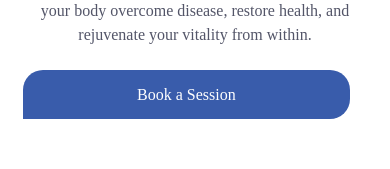
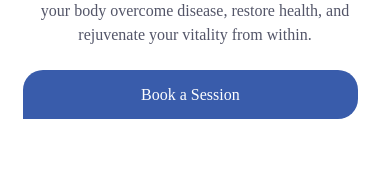
Before and after one commit to shiyam312001/arulneri, a Next.js app: page / in a window 390 px wide. Shown: the part 595-764 px from the top of the page. Built offline with nearby package versions, Linux system fonts and the light colour scheme; no server answers; a web font is replaced by a local one.

Commit message:
'initial'

```diff
--- a/app/components/Testimonial.js
+++ b/app/components/Testimonial.js
@@ -151,7 +151,7 @@ export default function Testimonial() {
                   onClick={() => setCurrentSlide(index)}
                   className={`w-1 h-1 mx-1 testimonial-button rounded-full transition-all duration-200 ${
                     currentSlide === index
-                      ? "bg-indigo-600 rounded-full scale-110"
+                      ? "bg-indigo-600 rounded-full testimonial-button-color scale-110"
                       : "bg-gray-300 hover:bg-indigo-400"
                   }`}
                   aria-label={`Go to slide ${index + 1}`}
--- a/app/style.css
+++ b/app/style.css
@@ -1107,7 +1107,7 @@ color: #71758E !important;
   width: 100%;
 }
 .nav-menus-btn {
-	padding: 0 114px;
+	padding: 0 118px;
 	margin: 0 11px;
 	font-size: 16px;
 }
```
